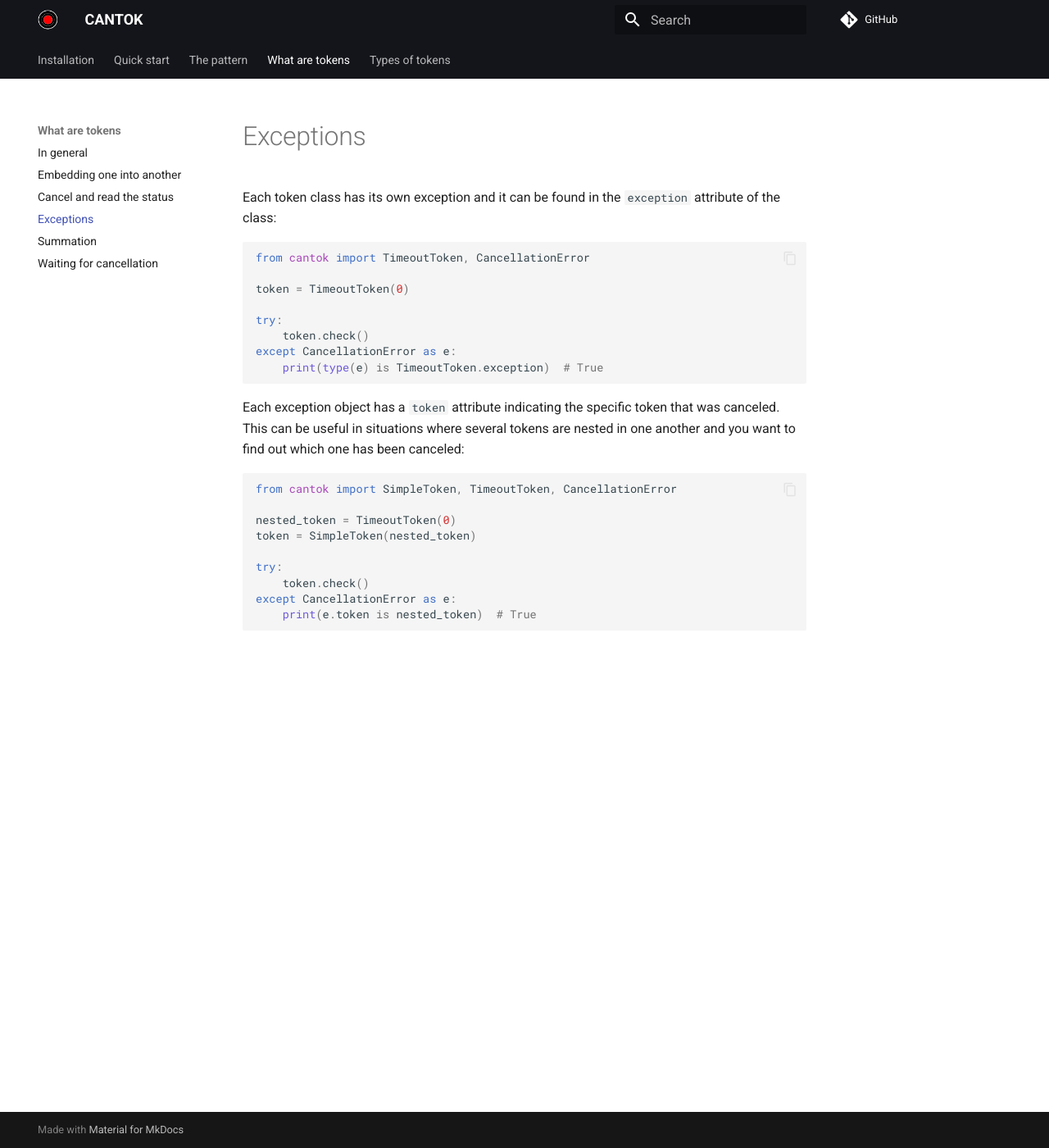
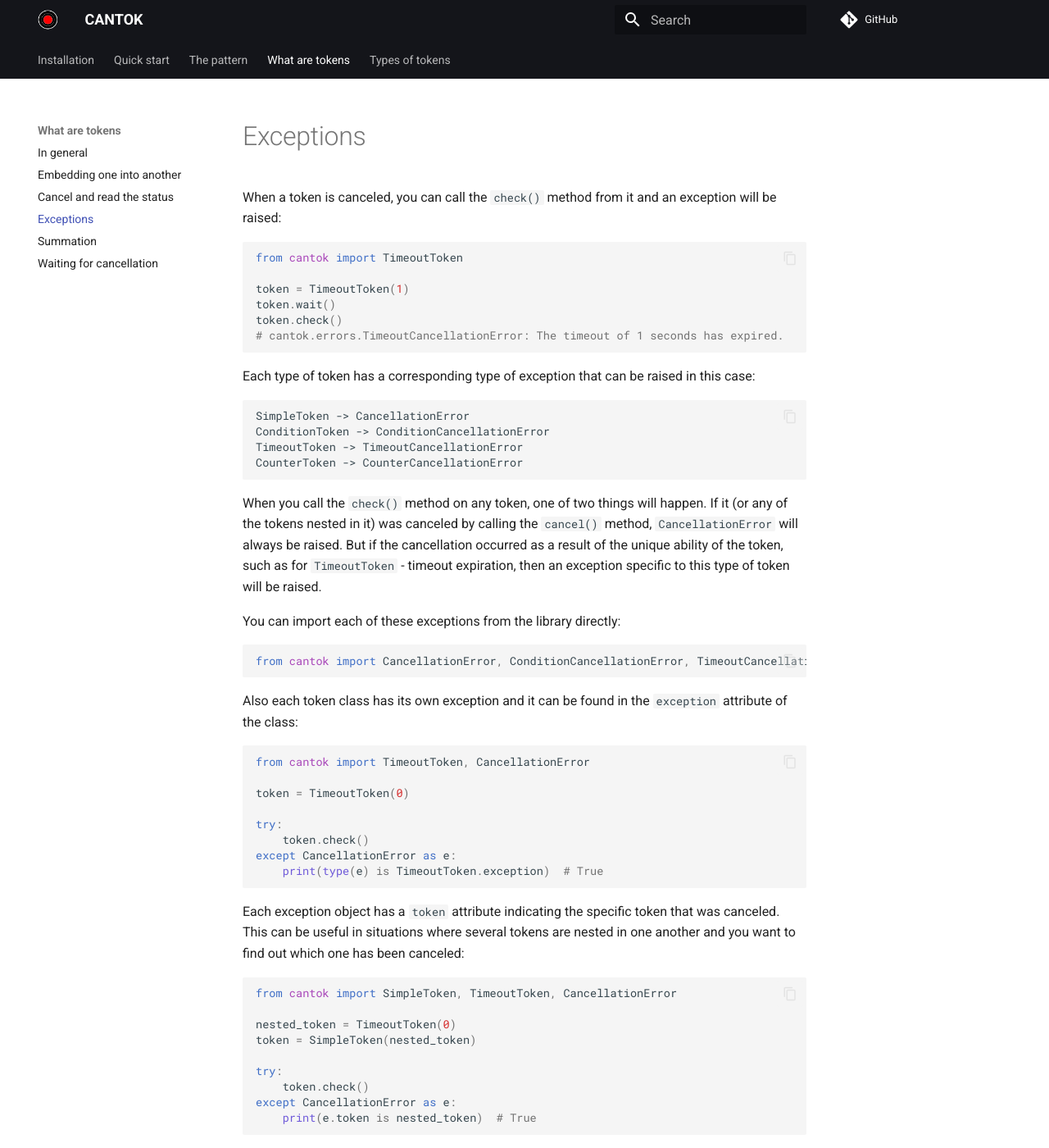
Before and after one commit to pomponchik/cantok, an MkDocs documentation site: the page built from docs/docs/what_are_tokens/exceptions.md, in a window 1280 px wide and 1400 px high. Shown: the whole window at 82% size. Built offline with MkDocs 1.6.1 and Material for MkDocs 9.7.7, drawn with Linux system fonts in a browser that asks for light colours; comment, search, counter and statistics services are not loaded.

Commit message:
documentation

````diff
--- a/docs/docs/what_are_tokens/exceptions.md
+++ b/docs/docs/what_are_tokens/exceptions.md
@@ -1,4 +1,32 @@
-Each token class has its own exception and it can be found in the `exception` attribute of the class:
+When a token is canceled, you can call the `check()` method from it and an exception will be raised:
+
+```python
+from cantok import TimeoutToken
+
+token = TimeoutToken(1)
+token.wait()
+token.check()
+# cantok.errors.TimeoutCancellationError: The timeout of 1 seconds has expired.
+```
+
+Each type of token has a corresponding type of exception that can be raised in this case:
+
+```
+SimpleToken -> CancellationError
+ConditionToken -> ConditionCancellationError
+TimeoutToken -> TimeoutCancellationError
+CounterToken -> CounterCancellationError
+```
+
+When you call the `check()` method on any token, one of two things will happen. If it (or any of the tokens nested in it) was canceled by calling the `cancel()` method, `CancellationError` will always be raised. But if the cancellation occurred as a result of the unique ability of the token, such as for `TimeoutToken` - timeout expiration, then an exception specific to this type of token will be raised.
+
+You can import each of these exceptions from the library directly:
+
+```python
+from cantok import CancellationError, ConditionCancellationError, TimeoutCancellationError, CounterCancellationError
+```
+
+Also each token class has its own exception and it can be found in the `exception` attribute of the class:
 
 ```python
 from cantok import TimeoutToken, CancellationError
````
